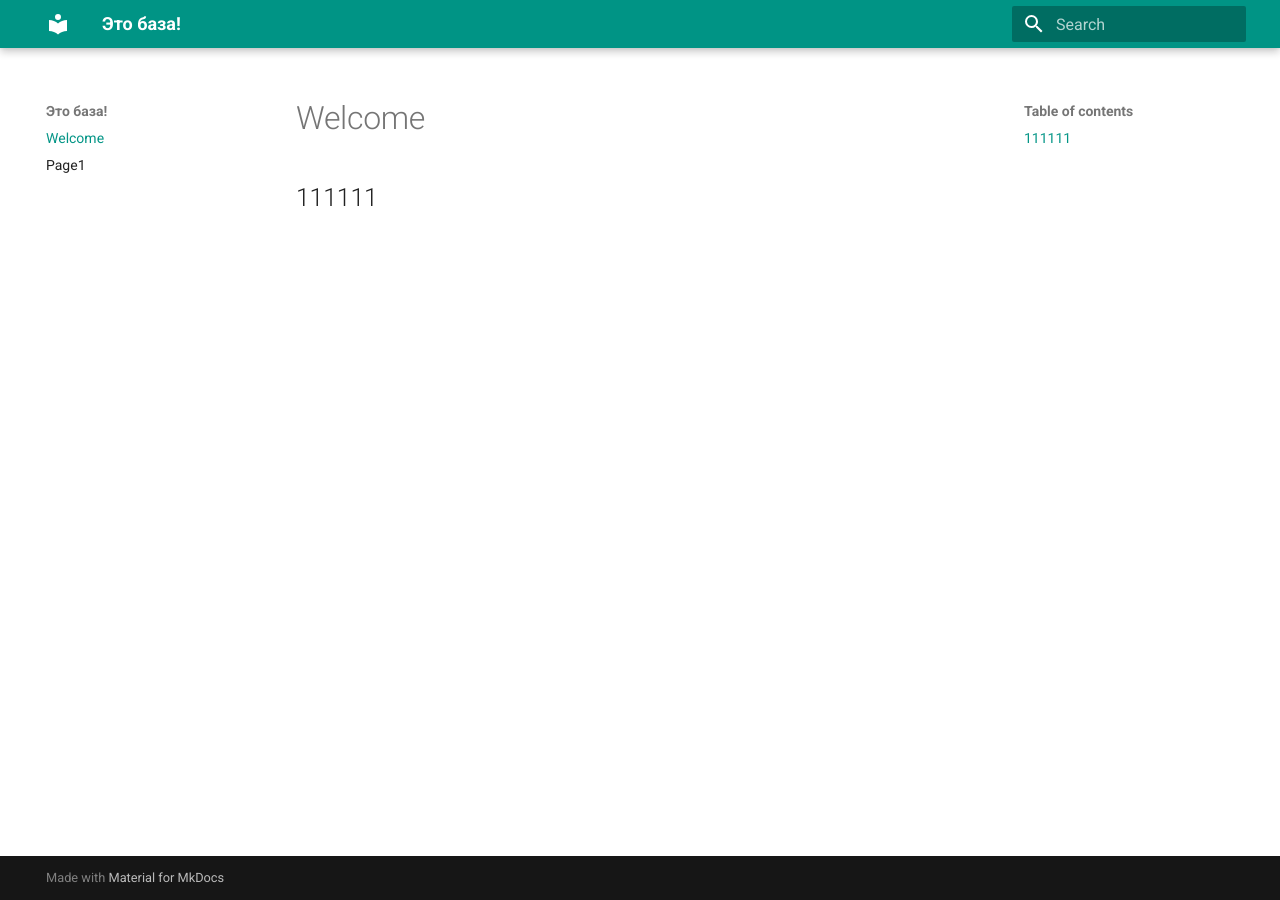
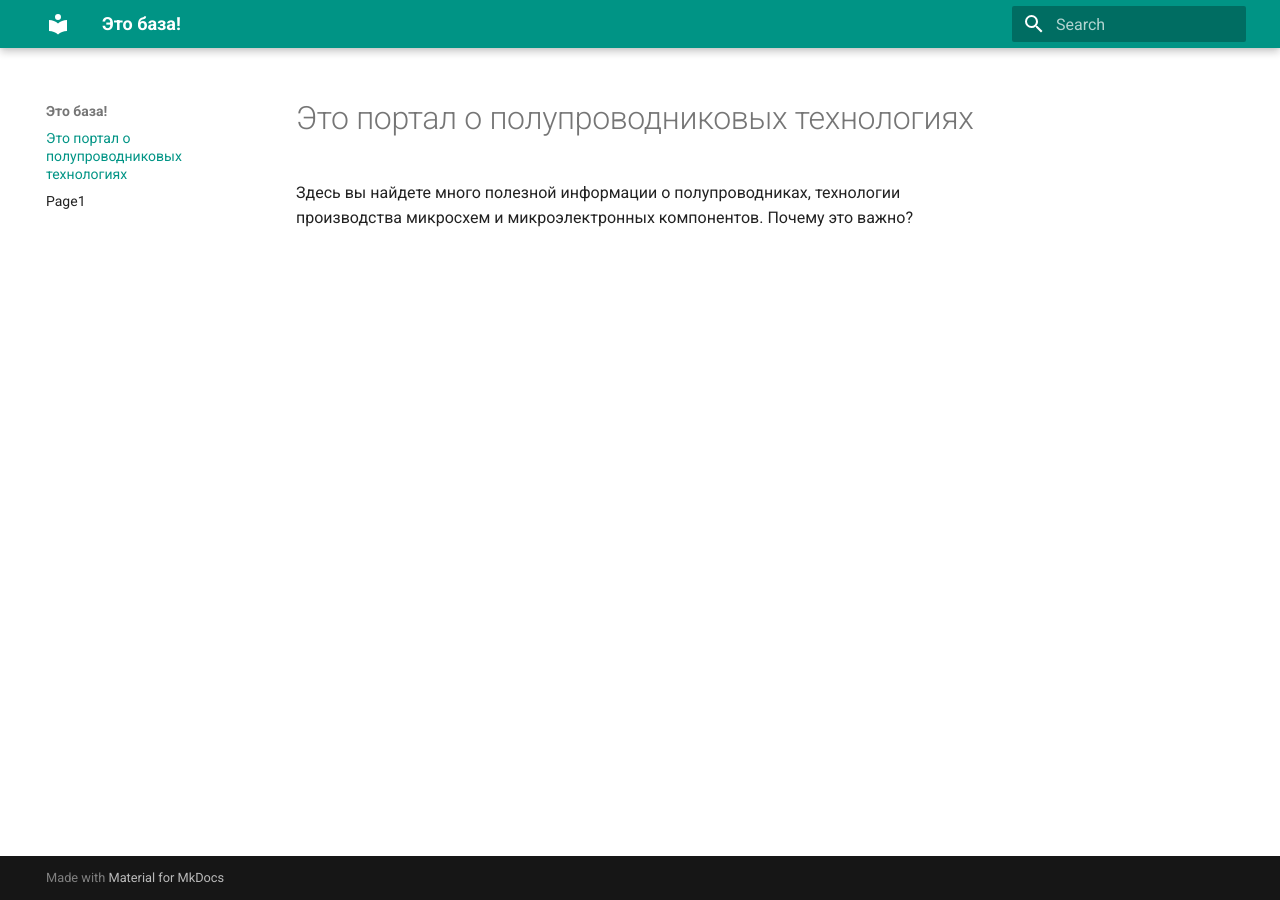
Before and after one commit to okrasilnikova/site, an MkDocs documentation site: the page built from docs/index.md, in a window 1280 px wide. Built offline with MkDocs 1.6.1 and Material for MkDocs 9.7.7, drawn with Linux system fonts in a browser that asks for light colours.

Commit message:
Update index.md

```diff
--- a/docs/index.md
+++ b/docs/index.md
@@ -1,2 +1,3 @@
-# Welcome
-## 111111
+# Это портал о полупроводниковых технологиях
+Здесь вы найдете много полезной информации о полупроводниках, технологии производства микросхем и микроэлектронных компонентов.
+Почему это важно?
```
